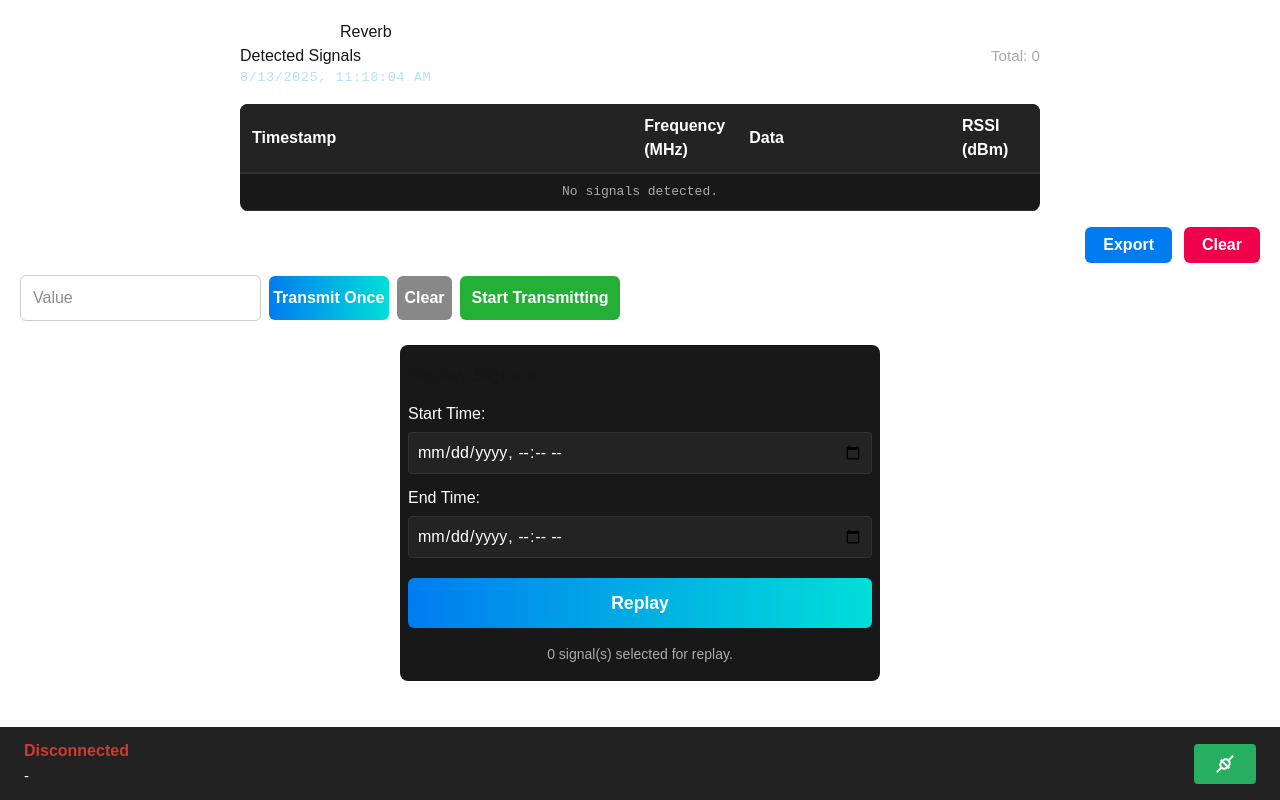
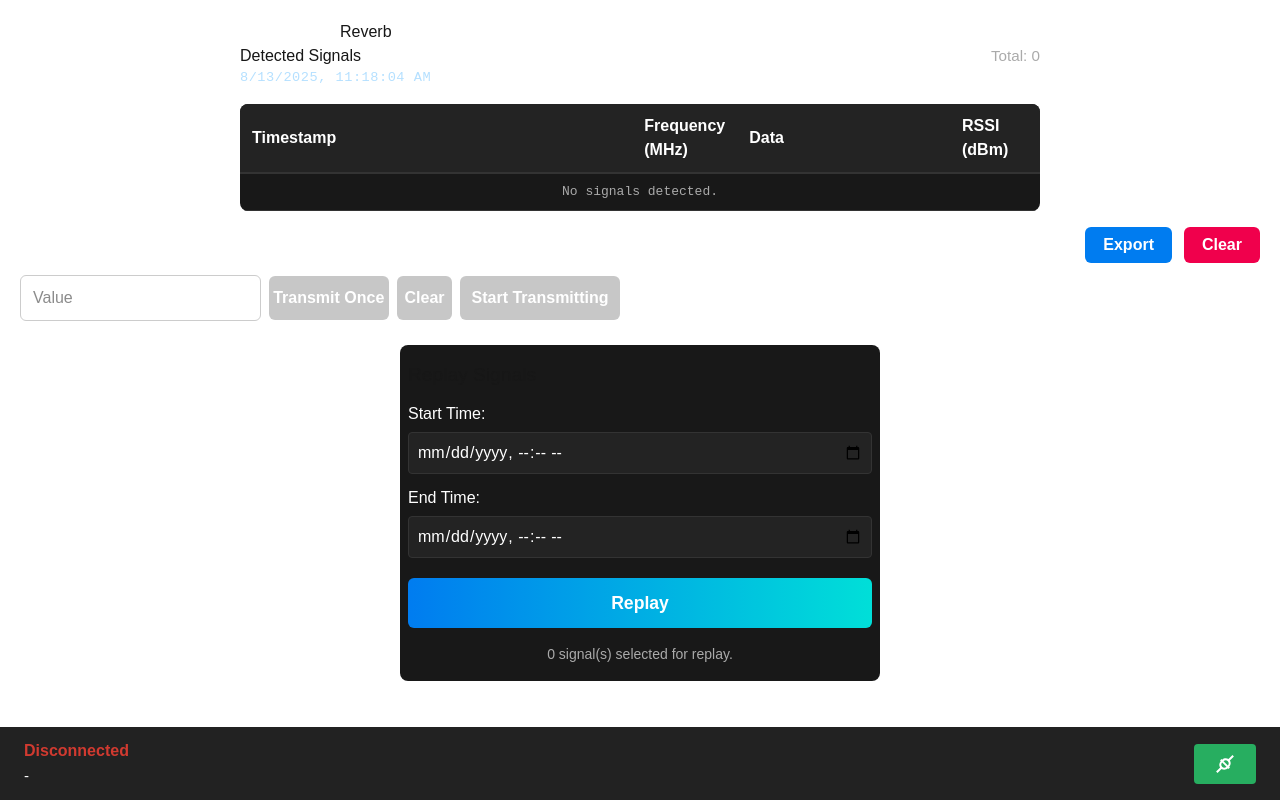
Before and after one commit to YM2992/Reverb, a Next.js app in the folder reverb/: page / in a window 1280 px wide. Built offline with nearby package versions, Linux system fonts and the light colour scheme.

Commit message:
feat(Transmit): disable buttons when input is empty and adjust styles accordingly

```diff
--- a/reverb/src/app/components/Transmit.tsx
+++ b/reverb/src/app/components/Transmit.tsx
@@ -67,38 +67,45 @@ const Transmit: React.FC<TransmitProps> = ({ onTransmit, onStart, onStop, value:
             />
             <button
                 onClick={handleTransmit}
+                disabled={value.trim() === ""}
                 style={{
                     flex: "1 1 110px",
                     minWidth: 0,
                     padding: "10px 0",
                     borderRadius: 6,
                     border: "none",
-                    background: "linear-gradient(90deg, #007cf0 0%, #00dfd8 100%)",
+                    background: value.trim() === "" ? "#b0b0b0" : "linear-gradient(90deg, #007cf0 0%, #00dfd8 100%)",
                     color: "#fff",
                     fontWeight: 600,
                     fontSize: "1rem",
+                    opacity: value.trim() === "" ? 0.7 : 1,
+                    cursor: value.trim() === "" ? "not-allowed" : "pointer",
                 }}
             >
                 Transmit Once
             </button>
             <button
                 onClick={handleClear}
+                disabled={value.trim() === ""}
                 style={{
                     flex: "0 1 55px",
                     minWidth: 0,
                     padding: "10px 0",
                     borderRadius: 6,
                     border: "none",
-                    background: "#888",
+                    background: value.trim() === "" ? "#b0b0b0" : "#888",
                     color: "#fff",
                     fontWeight: 600,
                     fontSize: "1rem",
+                    opacity: value.trim() === "" ? 0.7 : 1,
+                    cursor: value.trim() === "" ? "not-allowed" : "pointer",
                 }}
             >
                 Clear
             </button>
             <button
                 onClick={handleStartStop}
+                disabled={!isTransmitting && value.trim() === ""}
                 style={{
                     flex: "0 1 160px",
                     minWidth: 0,
@@ -107,10 +114,12 @@ const Transmit: React.FC<TransmitProps> = ({ onTransmit, onStart, onStop, value:
                     border: "none",
                     background: isTransmitting
                         ? "linear-gradient(90deg, #f0004c 0%, #ff7a18 100%)"
-                        : "linear-gradient(90deg, #24af37 0%, #24af37 100%)",
+                        : value.trim() === "" ? "#b0b0b0" : "linear-gradient(90deg, #24af37 0%, #24af37 100%)",
                     color: "#fff",
                     fontWeight: 600,
                     fontSize: "1rem",
+                    opacity: !isTransmitting && value.trim() === "" ? 0.7 : 1,
+                    cursor: !isTransmitting && value.trim() === "" ? "not-allowed" : "pointer",
                 }}
             >
                 {isTransmitting ? "Stop Transmitting" : "Start Transmitting"}
```
